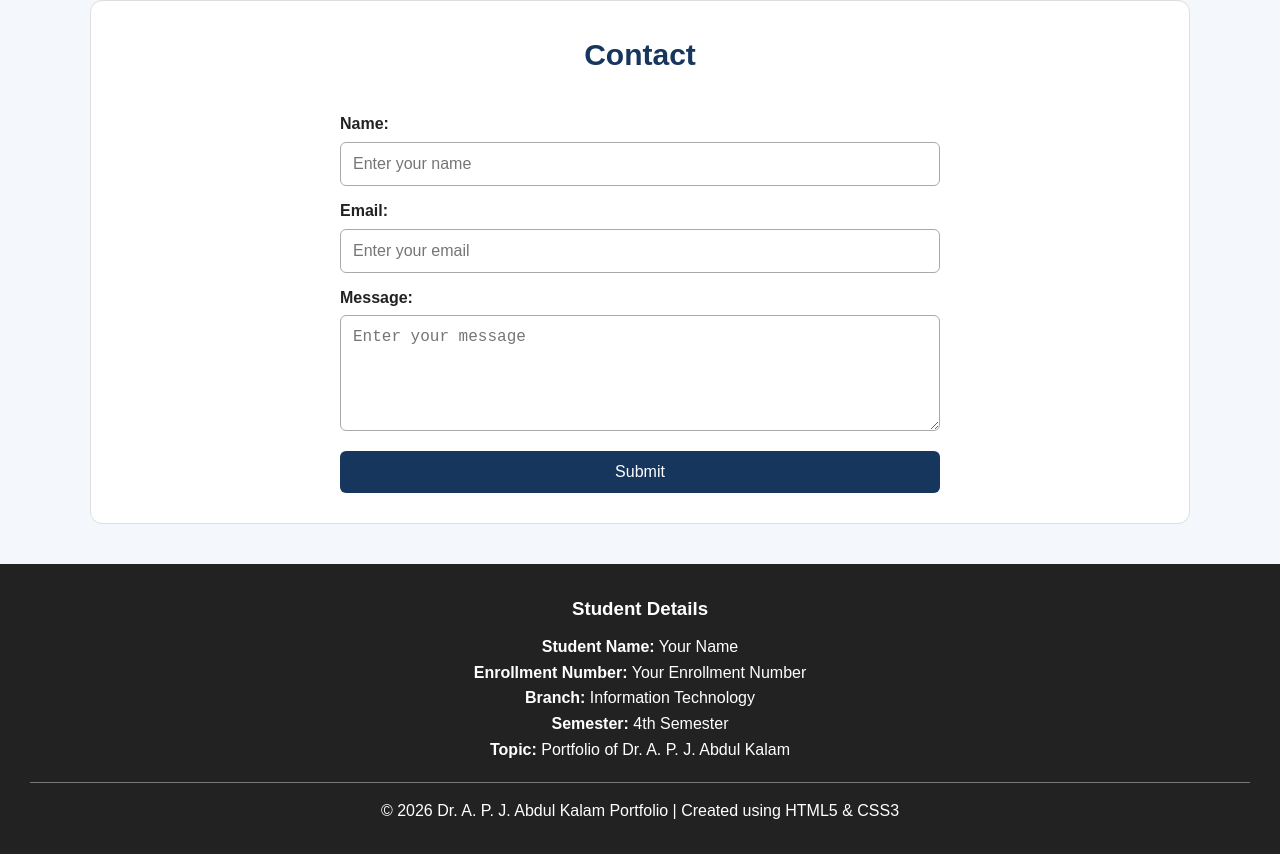
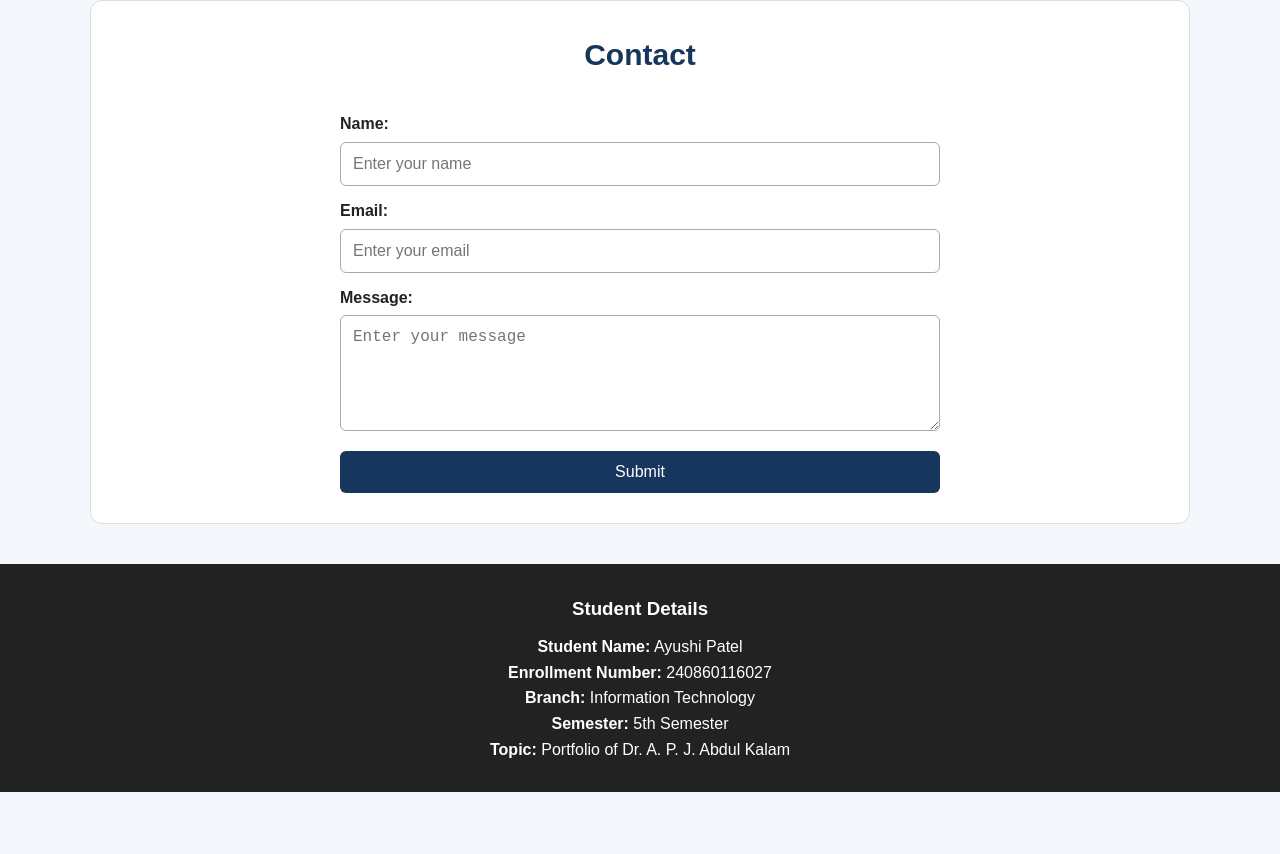
Before and after one commit to 240860116027-png/Aayushi-WAD-Assignment-1, a plain HTML site: page index.html in a window 1280 px wide. Shown: the part 2545-3399 px from the top of the page. After the commit the page ends 3337 px from the top, so only its background shows below. Drawn offline with Linux system fonts and the light colour scheme.

Commit message:
Update student details in index.html

```diff
--- a/index.html
+++ b/index.html
@@ -210,15 +210,12 @@
     <footer>
         <h3>Student Details</h3>
 
-        <p><strong>Student Name:</strong> Your Name</p>
-        <p><strong>Enrollment Number:</strong> Your Enrollment Number</p>
+        <p><strong>Student Name:</strong> Ayushi Patel</p>
+        <p><strong>Enrollment Number:</strong> 240860116027</p>
         <p><strong>Branch:</strong> Information Technology</p>
-        <p><strong>Semester:</strong> 4th Semester</p>
+        <p><strong>Semester:</strong> 5th Semester</p>
         <p><strong>Topic:</strong> Portfolio of Dr. A. P. J. Abdul Kalam</p>
 
-        <p class="copyright">
-            © 2026 Dr. A. P. J. Abdul Kalam Portfolio | Created using HTML5 & CSS3
-        </p>
     </footer>
 
 </body>
```
